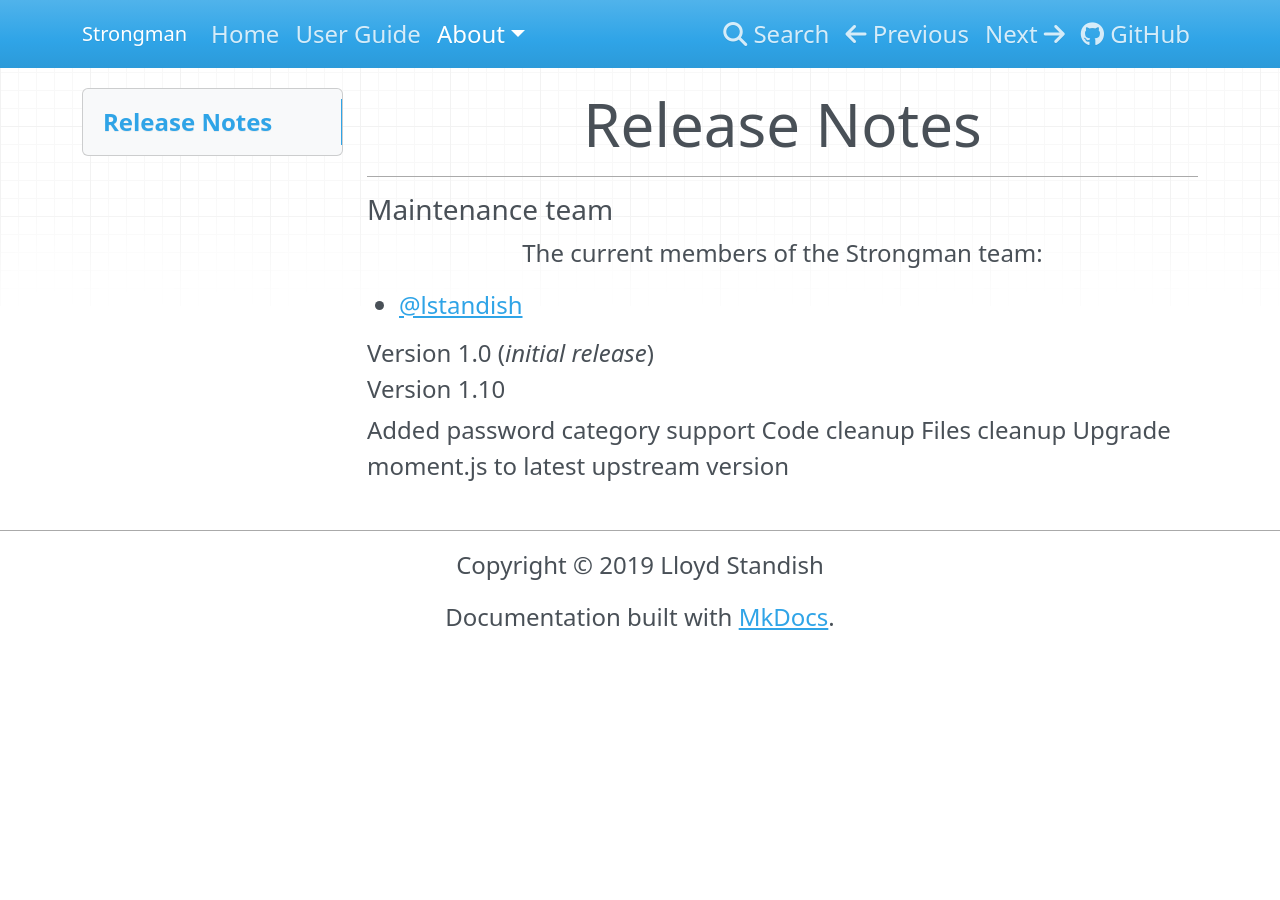
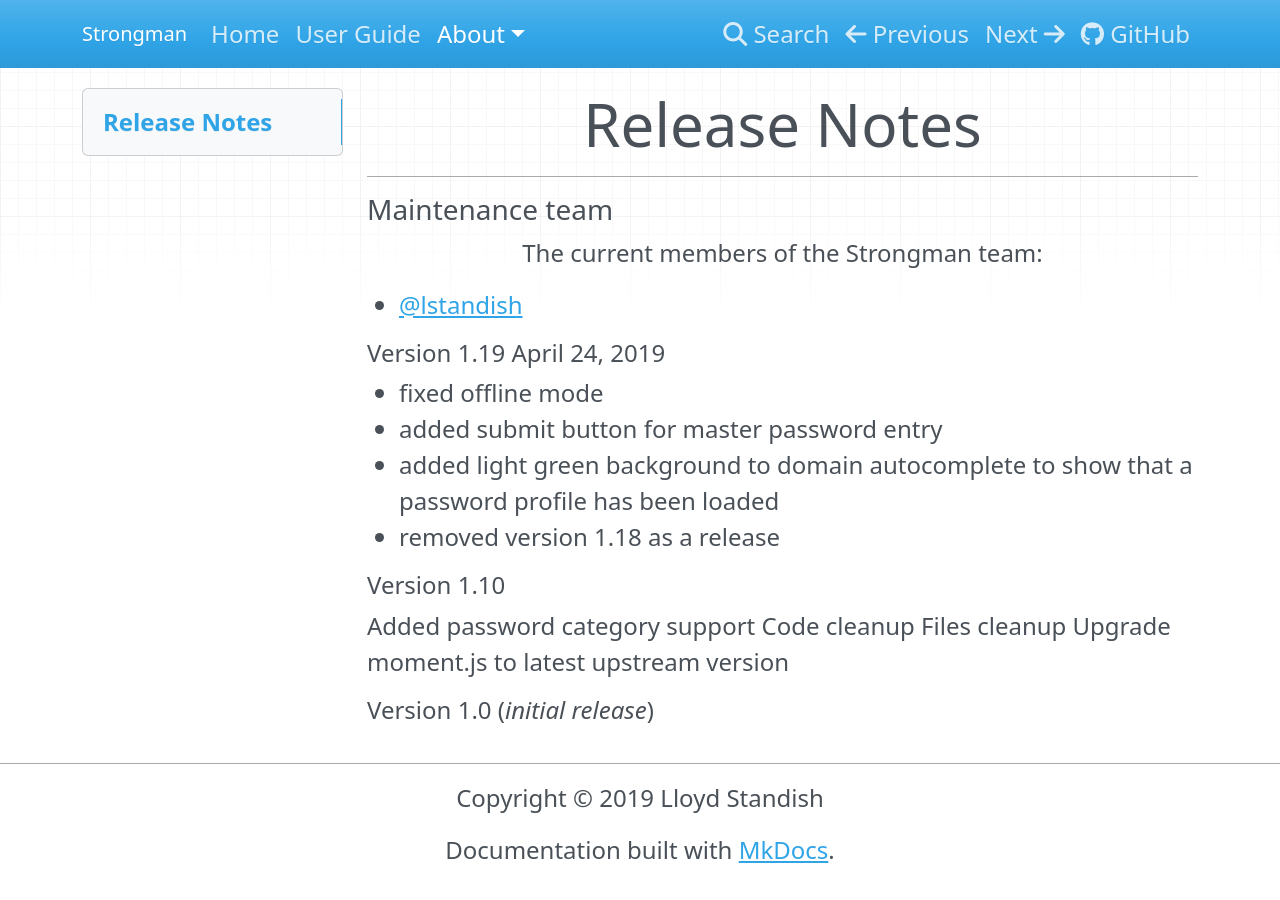
Before and after one commit to lstandish/strongman-md, an MkDocs documentation site: the page built from docs/about/release-notes.md, in a window 1280 px wide. Built offline with MkDocs 1.6.1, drawn with Linux system fonts in a browser that asks for light colours.

Commit message:
updated website

```diff
--- a/docs/about/release-notes.md
+++ b/docs/about/release-notes.md
@@ -8,13 +8,17 @@
 
 * [@lstandish](https://github.com/lstandish/)
 
-#### Version 1.0 (*initial release*)
+#### Version 1.19 April 24, 2019
+
+- fixed offline mode
+- added submit button for master password entry
+- added light green background to domain autocomplete to show that a password profile has been loaded
+- removed version 1.18 as a release
 
 #### Version 1.10
 Added password category support
 Code cleanup
 Files cleanup
 Upgrade moment.js to latest upstream version
-<!--stackedit_data:
-eyJoaXN0b3J5IjpbMjAyODYyMzMzN119
--->
+
+#### Version 1.0 (*initial release*)
```
